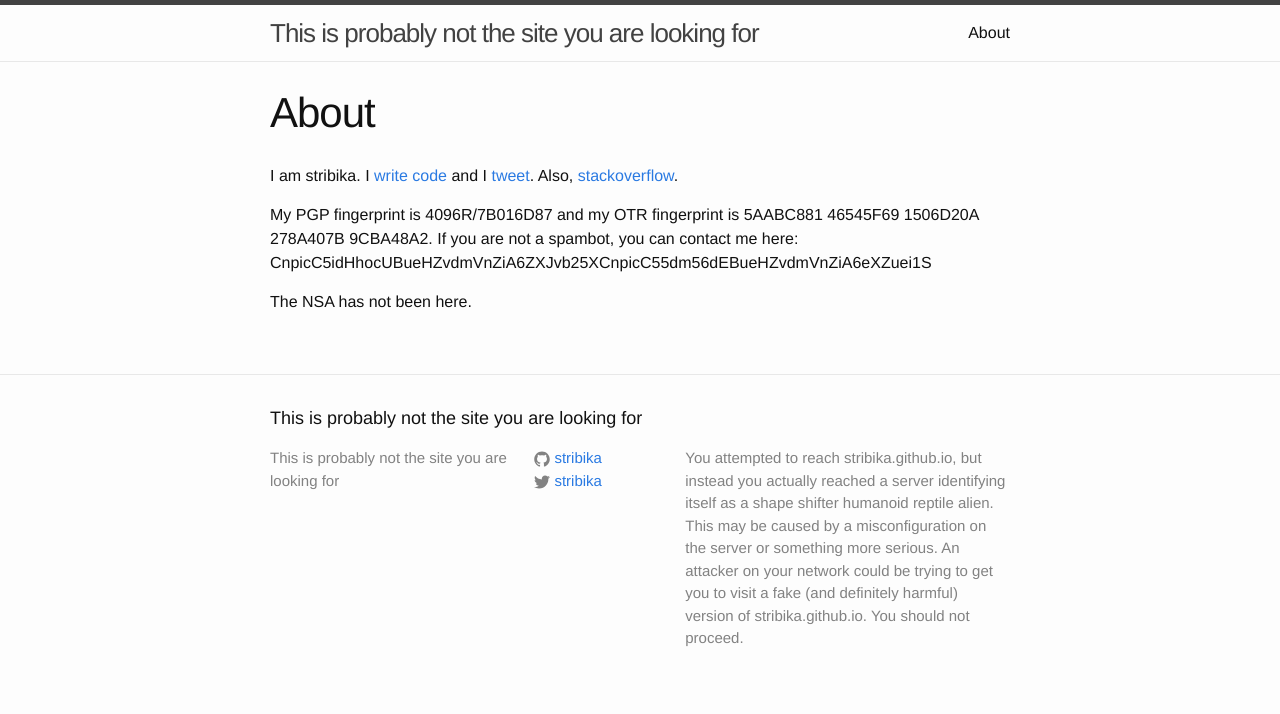
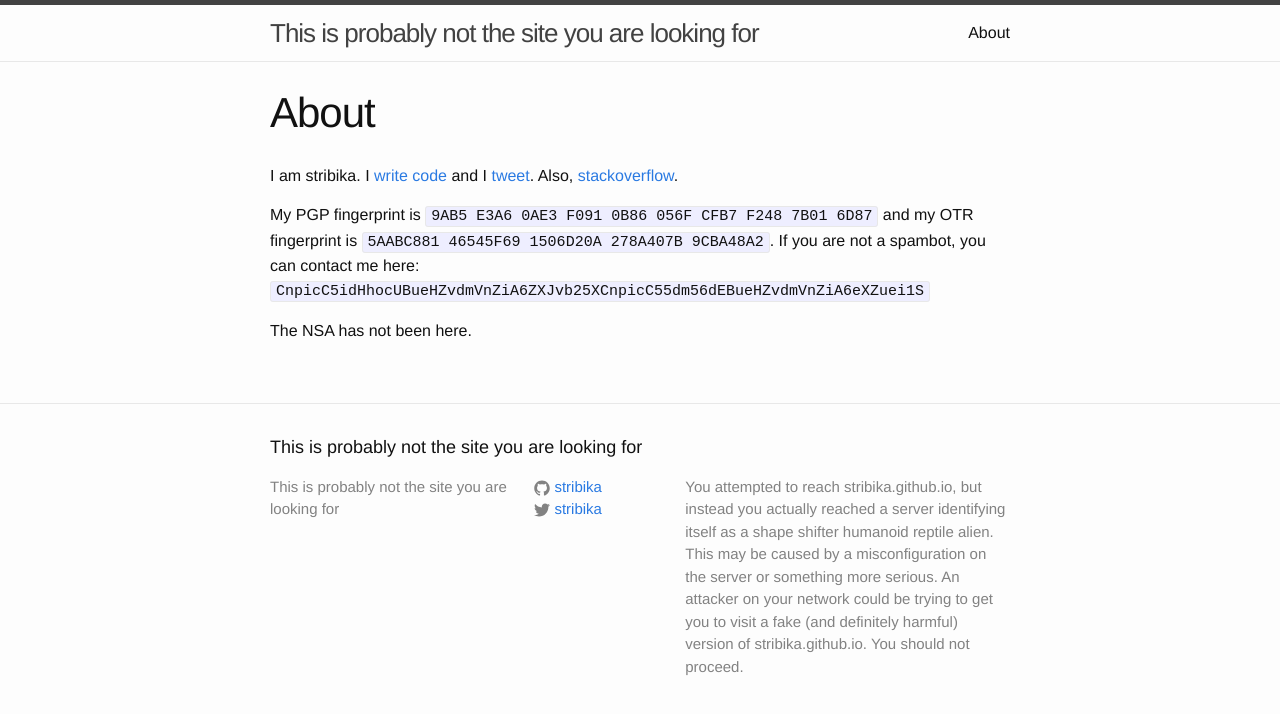
Before and after one commit to stribika/stribika.github.io, a Jekyll site: the page built from about.md, in a window 1280 px wide. Shown: the top 714 px of the page. Built offline with Jekyll 4.4.1, drawn with Linux system fonts in a browser that asks for light colours.

Commit message:
Longer fingerprint.

```diff
--- a/about.md
+++ b/about.md
@@ -4,12 +4,11 @@ title: About
 permalink: /about/
 ---
 
-I am stribika. I [write code](https://github.com/stribika) and I
-[tweet](https://twitter.com/stribika). Also,
-[stackoverflow](https://stackoverflow.com/users/128514/stribika).
+I am stribika.
+I [write code](https://github.com/stribika) and I [tweet](https://twitter.com/stribika).
+Also, [stackoverflow](https://stackoverflow.com/users/128514/stribika).
 
-My PGP fingerprint is 4096R/7B016D87 and my OTR fingerprint is 5AABC881 46545F69
-1506D20A 278A407B 9CBA48A2. If you are not a spambot, you can contact me here:
-CnpicC5idHhocUBueHZvdmVnZiA6ZXJvb25XCnpicC55dm56dEBueHZvdmVnZiA6eXZuei1S
+My PGP fingerprint is <code>9AB5 E3A6 0AE3 F091 0B86  056F CFB7 F248 7B01 6D87</code> and my OTR fingerprint is <code>5AABC881 46545F69 1506D20A 278A407B 9CBA48A2</code>.
+If you are not a spambot, you can contact me here: <code>CnpicC5idHhocUBueHZvdmVnZiA6ZXJvb25XCnpicC55dm56dEBueHZvdmVnZiA6eXZuei1S</code>
 
 The NSA has not been here.
```
